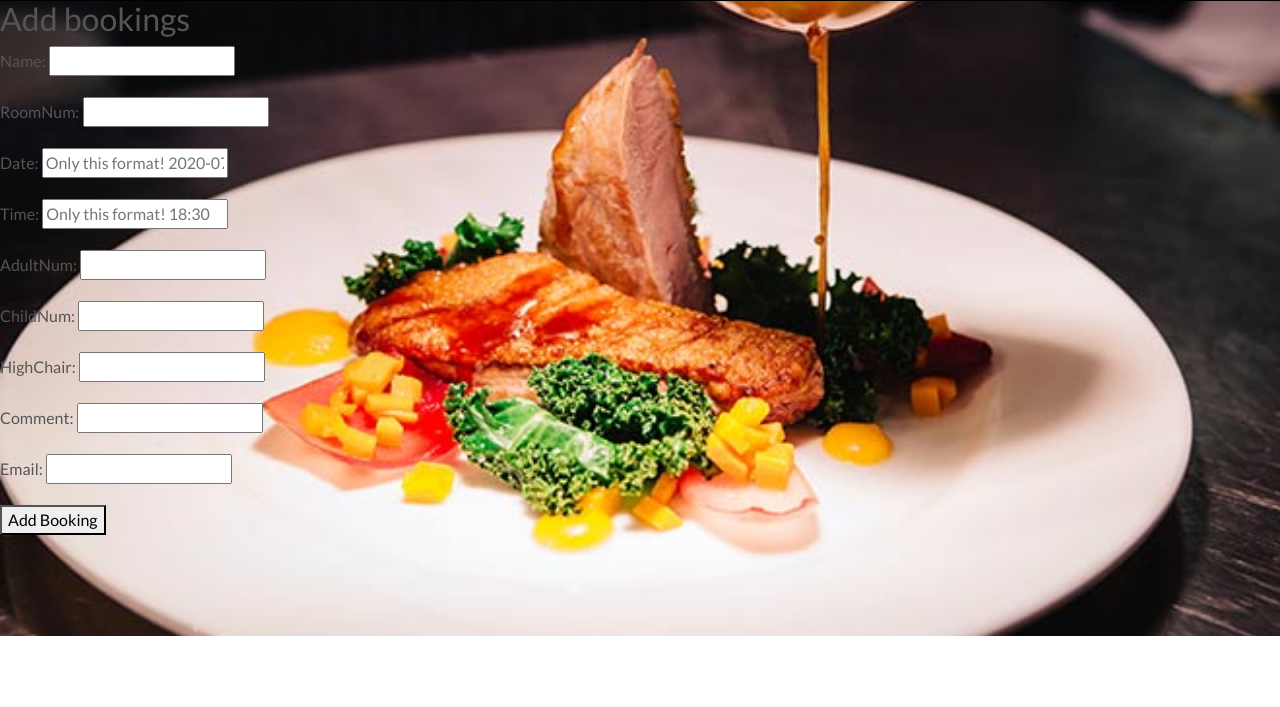
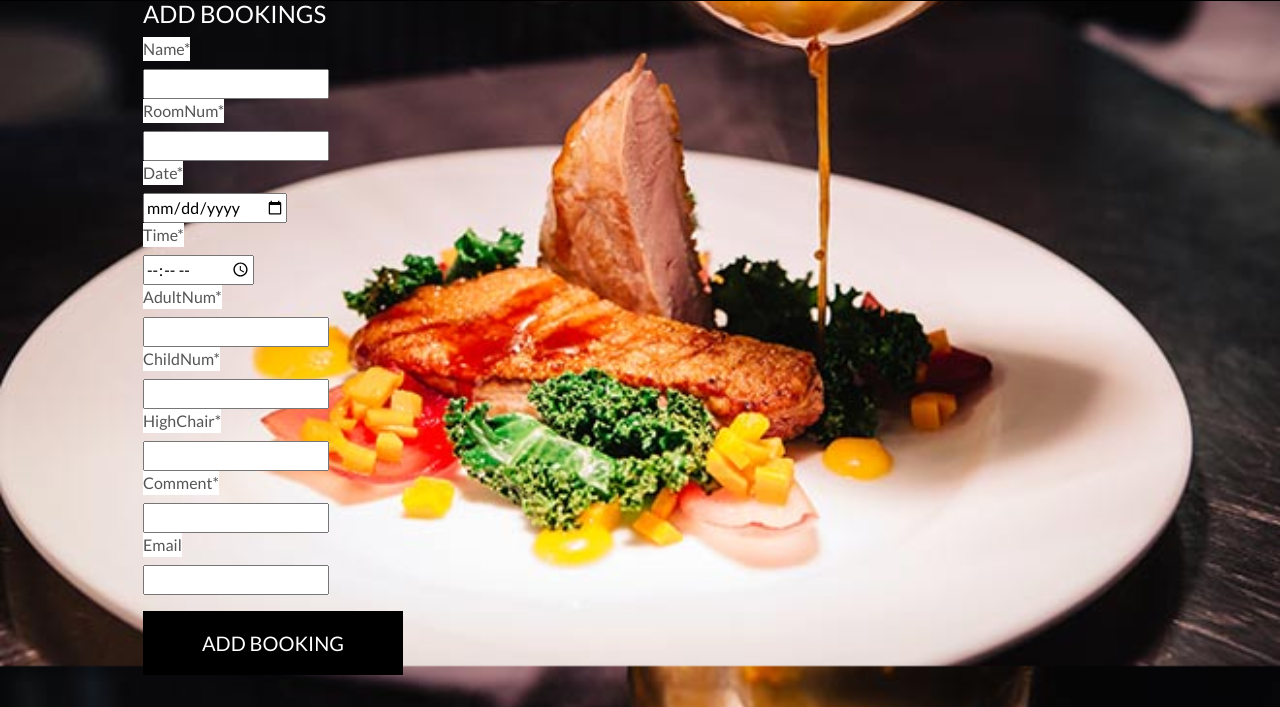
Before and after one commit to aticodein/HBH-Restaurant-Booking, a Django app: page /add_booking in a window 1280 px wide. Shown: the part 164-871 px from the top of the page. Before the commit the page ends 800 px from the top, so only its background shows below. Run offline with Django 3.2, Linux system fonts and the light colour scheme; the visitor is signed in with stand-in values (Sample User, id 1); some libraries are stand-ins or nearby versions.

Commit message:
crispy type added date tine and class converter toseetings.py

```diff
--- a/HBH_restaurant_booking/settings.py
+++ b/HBH_restaurant_booking/settings.py
@@ -43,6 +43,7 @@ INSTALLED_APPS = [
     'allauth.socialaccount',
     'home',
     'booking',
+    'crispy_forms',
 ]
 
 MIDDLEWARE = [
@@ -144,6 +145,7 @@ USE_L10N = True
 
 USE_TZ = True
 
+CRISPY_CLASS_CONVERTERS = {'textinput': "textinput inputtext"}
 
 # Static files (CSS, JavaScript, Images)
 # https://docs.djangoproject.com/en/3.0/howto/static-files/
--- a/booking/forms.py
+++ b/booking/forms.py
@@ -9,8 +9,10 @@ class bookingItemForm(forms.ModelForm):
                   'highChair', 'comment', 'email']
         widgets = {
             'date': forms.DateInput(attrs={'class': 'date',
-                                    'placeholder': 'Only this format! 2020-07-26'},
+                                           'type': 'date',
+                                    'placeholder': 'Use format! 2020-07-26'},
                                     format='%Y-%m-%d'),
             'time': forms.TimeInput(attrs={'class': 'time',
-                                    'placeholder': 'Only this format! 18:30'})
+                                           'type': 'time',
+                                    'placeholder': 'Use format!  18:30'})
         }
--- a/booking/templates/bookings/add_bookings.html
+++ b/booking/templates/bookings/add_bookings.html
@@ -12,18 +12,41 @@
 
 {% endblock %}
 
+
 {% block content %}
-
-    <h2>Add bookings</h2>
-
+    <div class="container h-100">
+    {% if request.user.is_authenticated %}
+        <div class="row h-100">
+            <div class="col-7 col-md-6 my-auto">
+                 <h4 class="display-5 logo-font text-white">Add bookings</h4>
+    {% load crispy_forms_tags %}
     <form method="POST" action="add_booking">
        {% csrf_token %}
-       {{ form.as_p }}
+       {{ form|crispy }}
 
        <div>
           <p>
-          <button type="submit">Add Booking</button>
+          <button type="submit" class="go-to-button btn btn-lg rounded-0 text-uppercase py-3 my-3">Add Booking</button>
           </p>
        </div>
     </form>
+
+    {% else %}
+    <div class="my-5">
+        <div class="row h-100">
+            <div class="col-7 col-md-6 my-auto">
+                <h5 class="display-4 logo-font text-black"></h5>
+                <div class="my-5">
+                    <h4>
+                        <a href="{% url 'account_login' %}" class="go-to-button btn btn-lg rounded-0 text-uppercase py-3">Please Log In</a>
+                    </h4>
+                </div>
+            </div>
+        </div>
+
+    </div>
+    {% endif %}
+    </div>
 {% endblock %}
+</div>
+</div>
--- a/booking/templates/bookings/display_bookings.html
+++ b/booking/templates/bookings/display_bookings.html
@@ -4,9 +4,10 @@
 
 {% block content %}
     {% for item in BookingItems %}
-    <h2>Restaurant Booking</h2><h4>{{ item.id }}</h4>
+    <h2>Restaurant Bookings</h2><h4>{{ item.id }}</h4>
     {% endfor %}
-    <a href="/add_booking"> Create New Booking</a>
+
+    <a class="go-to-button btn btn-lg rounded-0 text-uppercase py-3" href="{% url 'add_booking' %}">Create New Booking</a>
 
     <table>
        {% for item in BookingItems %}
--- a/requirements.txt
+++ b/requirements.txt
@@ -6,3 +6,4 @@ python3-openid==3.2.0
 pytz==2020.1
 requests-oauthlib==1.3.0
 sqlparse==0.3.1
+django-crispy-forms==1.9.2
--- a/static/css/base.css
+++ b/static/css/base.css
@@ -83,3 +83,14 @@ body {
         padding-top: 164px;
     }
 }
+
+/* Cerispy forms fields from setting class */
+
+.inputtext {
+    height: auto;
+}
+
+.control-label {
+    background: white;
+    display: inline-block;
+}
--- a/templates/allauth/account/logout.html
+++ b/templates/allauth/account/logout.html
@@ -14,7 +14,7 @@
   {% if redirect_field_value %}
   <input type="hidden" name="{{ redirect_field_name }}" value="{{ redirect_field_value }}"/>
   {% endif %}
-  <button type="submit">{% trans 'Sign Out' %}</button>
+  <button type="submit">{% trans 'Log Out' %}</button>
 </form>
 
 
--- a/templates/base.html
+++ b/templates/base.html
@@ -89,8 +89,8 @@
                             <div class="text-center">
                                 <div><i class="fas fa-book fa-lg"></i></div>
                                 <p class="my-0">
-                                    {% if grand_total %}
-                                        ${{ grand_total|floatformat:2 }}
+                                    {% if booking %}
+                                        ${{ item.id }}
                                     {% else %}
                                         No booking yet
                                     {% endif %}
```
Also changed, not shown: templates/allauth/account/login.html (+12 -16 lines).
